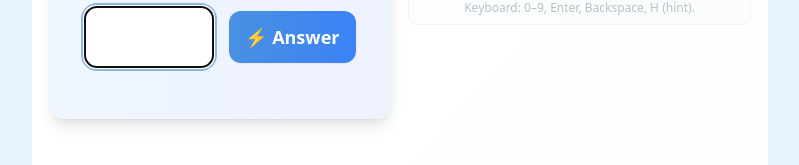
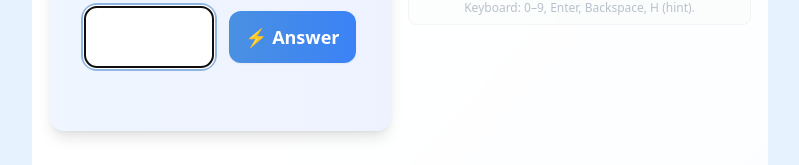
Before and after one commit to janti/nutti-math, a Next.js app: page /en/play in a window 1280 px wide. Shown: the part 578-743 px from the top of the page, without its empty margins (240-1039 px from the left). Built offline with nearby package versions, Linux system fonts and the light colour scheme; no server answers.

Commit message:
feat: add fast feedback whether result was right or wrong

```diff
--- a/app/[locale]/play/page.tsx
+++ b/app/[locale]/play/page.tsx
@@ -57,6 +57,8 @@ export default function Play() {
   const [showEmptyHint, setShowEmptyHint] = useState(false)
   const [showKeypad, setShowKeypad] = useState(true)
   const [showQuitConfirm, setShowQuitConfirm] = useState(false)
+  const [showFeedback, setShowFeedback] = useState(false)
+  const [feedbackType, setFeedbackType] = useState<'correct' | 'incorrect' | null>(null)
 
   const handleQuit = () => {
     router.push(`/${locale}/menu`)
@@ -154,12 +156,22 @@ export default function Play() {
     const updatedAnswers = [...answers, answerEntry]
     setAnswers(updatedAnswers)
 
+    // Show visual feedback
+    setFeedbackType(isCorrect ? 'correct' : 'incorrect')
+    setShowFeedback(true)
+
+    // Wait for feedback animation, then proceed
+    setTimeout(() => {
+      setShowFeedback(false)
+      setFeedbackType(null)
+
       // Check if round is complete
       if (currentQuestionIndex + 1 >= facts.length) {
         saveRoundAndNavigate(updatedAnswers)
       } else {
         moveToNextQuestion()
       }
+    }, 150)
 
     console.log('Question completed. Moving to next question, hints reset to 0')
   }
@@ -263,6 +275,7 @@ export default function Play() {
       <div className="max-w-4xl mx-auto h-full">
         <div className="bg-white/90 backdrop-blur-sm rounded-2xl shadow-xl border border-white/50 p-4 space-y-3 h-full flex flex-col relative">
 
+
           {/* Quit Confirmation Modal */}
           {showQuitConfirm && (
             <div className="absolute inset-0 z-50 flex items-center justify-center bg-black/20 backdrop-blur-sm rounded-2xl">
@@ -364,13 +377,25 @@ export default function Play() {
                     {isSubmitting ? '⏳' : t('icons.lightning')} {t('play.submit')}
                   </button>
                 </div>
-                {/* Fixed space for hint message to prevent layout jumping */}
-                <div className="h-6 mt-2 flex justify-center">
-                  {showEmptyHint && (
+                {/* Fixed space for feedback and hint messages */}
+                <div className="h-8 mt-3 flex justify-center items-center">
+                  {showFeedback && feedbackType ? (
+                    <div className={`flex items-center gap-2 px-4 py-2 rounded-lg transition-all duration-300 ${feedbackType === 'correct'
+                      ? 'bg-green-100 text-green-700 border border-green-300'
+                      : 'bg-red-100 text-red-700 border border-red-300'
+                      }`}>
+                      <span className="text-2xl">
+                        {feedbackType === 'correct' ? '✓' : '✗'}
+                      </span>
+                      <span className="font-semibold text-sm">
+                        {feedbackType === 'correct' ? t('play.correct') : t('play.incorrect')}
+                      </span>
+                    </div>
+                  ) : showEmptyHint ? (
                     <p className="text-sm text-red-600 animate-pulse">
                       {t('icons.pointingDown')} {t('play.enterAnswerHint')}
                     </p>
-                  )}
+                  ) : null}
                 </div>
               </div>
             </div>
--- a/messages/en.json
+++ b/messages/en.json
@@ -133,7 +133,9 @@
     "quit": "Quit Game",
     "quitConfirm": "Are you sure you want to quit?",
     "quitCancel": "Cancel",
-    "quitOk": "Quit"
+    "quitOk": "Quit",
+    "correct": "Correct!",
+    "incorrect": "Wrong"
   },
   "keypad": {
     "title": "Number keypad",
--- a/messages/fi.json
+++ b/messages/fi.json
@@ -133,7 +133,9 @@
     "quit": "Lopeta peli",
     "quitConfirm": "Haluatko varmasti lopettaa pelin kesken?",
     "quitCancel": "Peruuta",
-    "quitOk": "Lopeta"
+    "quitOk": "Lopeta",
+    "correct": "Oikein!",
+    "incorrect": "Väärin"
   },
   "keypad": {
     "title": "Numeronäppäimistö",
--- a/messages/sv.json
+++ b/messages/sv.json
@@ -133,7 +133,9 @@
     "quit": "Avsluta spel",
     "quitConfirm": "Är du säker på att du vill avsluta?",
     "quitCancel": "Avbryt",
-    "quitOk": "Avsluta"
+    "quitOk": "Avsluta",
+    "correct": "Rätt!",
+    "incorrect": "Fel"
   },
   "keypad": {
     "title": "Nummerplatta",
```
Lines whose indentation alone changed are shown as unchanged.
